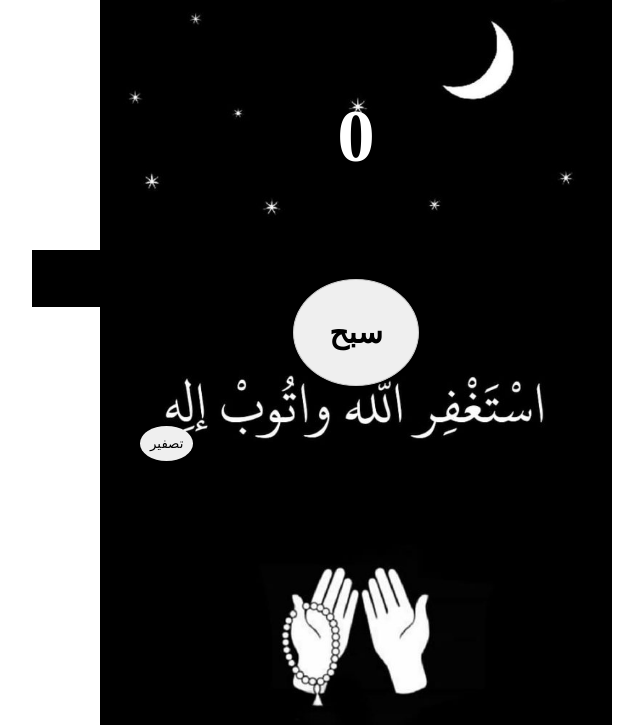
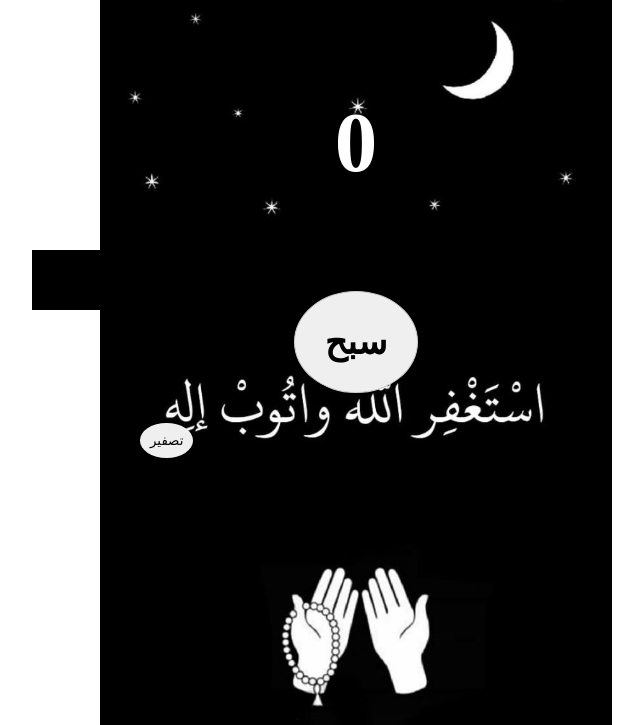
Before and after one commit to Amr-Safwat/sabih, a plain HTML site: page index.html in a window 1280 px wide. Shown: the part 75-800 px from the top of the page, without its empty margins (284-927 px from the left). Drawn offline with Linux system fonts and the light colour scheme.

Commit message:
added a some modifires

```diff
--- a/css/style.css
+++ b/css/style.css
@@ -20,7 +20,7 @@ h1 {
 	display: block;
 	margin: 100px auto;
 	width: fit-content;
-	font-size: 75px;
+	font-size: 85px;
 	font-weight: bold;
 	color: white;
 }
@@ -29,11 +29,11 @@ h1 {
 }
 .btn {
 display: block;
-padding: 35px;
+padding: 30px;
 margin: auto;
 border: 1px solid #ccc;
 border-radius: 50%;
-font-size: 30px;
+font-size: 35px;
 font-weight: bold;
 position: relative;
 z-index: 1;
@@ -46,11 +46,11 @@ cursor: pointer;
 	top: 320px;
 	left: 45px;
 	width: 285px;
-	height: 57px;
+	height: 60px;
 }
 .restart {
 	padding: 10px;
-	margin: 40px;
+	margin: 30px 40px;
 	cursor: pointer;
 	border-radius: 50%;
 	border: none;
```
